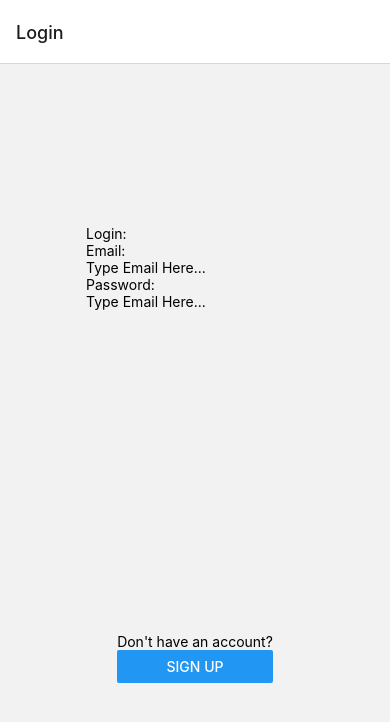
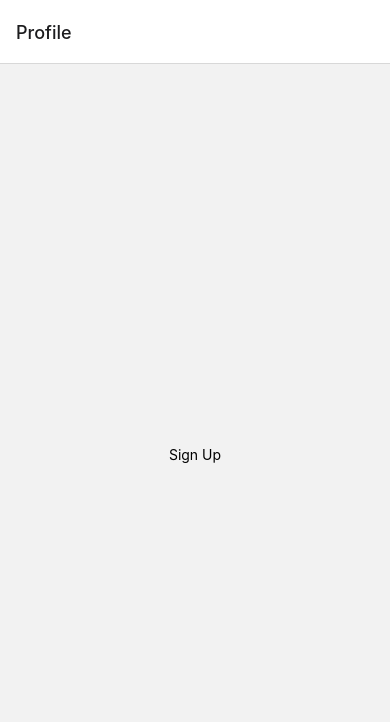
Before and after one commit to weskimo/SpacebookMobAppProject, a React Native app: screen /Profile in a window 390 px wide. Shown: the top 722 px of the page. Built offline with nearby package versions, Linux system fonts and the light colour scheme.

Commit message:
added a profile page with nav to it from login

```diff
--- a/App.js
+++ b/App.js
@@ -3,8 +3,9 @@ import { NavigationContainer } from '@react-navigation/native';
 import { createNativeStackNavigator } from '@react-navigation/native-stack';
 import { Button, SafeAreaView, View, Text, TextInput } from 'react-native';
 
-import SignUpScreen from './Components/SignUpScreen.js';
-import LoginScreen from './Components/LoginScreen.js';
+import SignUpScreen from './Components/SignUpScreen';
+import LoginScreen from './Components/LoginScreen';
+import ProfileScreen from './Components/ProfileScreen';
 
 
 const Stack = createNativeStackNavigator();
@@ -20,6 +21,7 @@ class App extends Component {
         <Stack.Navigator>
           <Stack.Screen name="Login" component={LoginScreen} />
           <Stack.Screen name="Sign Up" component={SignUpScreen}/>
+          <Stack.Screen name="Profile" component={ProfileScreen} options={{headerLeft: (props) => null}} />
         </Stack.Navigator>
       </NavigationContainer>
     );
--- a/Components/LoginScreen.js
+++ b/Components/LoginScreen.js
@@ -2,6 +2,7 @@ import React, { Component } from 'react';
 import { View, Text, Button } from 'react-native';
 import { createNativeStackNavigator } from '@react-navigation/native-stack';
 import LoginForm from './LoginForm.js';
+
 
 
 class LoginScreen extends Component {
@@ -11,18 +12,15 @@ class LoginScreen extends Component {
         return (
             <View style={{ flex: 1, alignItems: 'center', justifyContent: 'space-around' }}>
                 <LoginForm />
+                <Button title="Profile" onPress={() => navigation.navigate('Profile')} />
                 <View style={{justifyContent: "start"}}>
                 <Text>Don't have an account?</Text>
                 <Button
                     title="Sign Up"
                     onPress={() => navigation.navigate('Sign Up')}/>
+
                 </View>
             </View>
-
-
-
-
-
         );
     }
 }
--- /dev/null
+++ b/Components/ProfileScreen.js
@@ -0,0 +1,17 @@
+import React, { Component } from 'react';
+import { View, Text, Button, TextInput} from 'react-native';
+import { createNativeStackNavigator } from '@react-navigation/native-stack';
+
+class ProfileScreen extends Component {
+    render(){
+      const navigation = this.props.navigation.replace( "LoginScreen" );
+      return (
+        <View style={{ flex: 1, alignItems: 'center', justifyContent: 'center' }}>
+          <Text>Sign Up</Text>
+
+
+        </View>
+      );
+    }
+}
+export default ProfileScreen;
```
Also changed, not shown: Components/FriendList.js (added).
